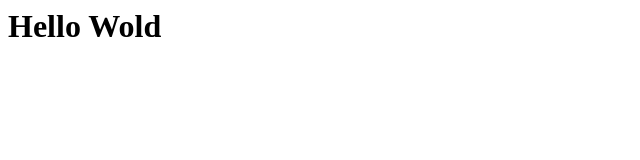
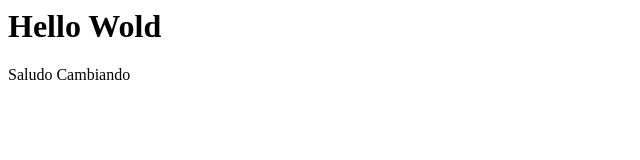
Before and after one commit to Zathey92/mmm, a plain HTML site: page index.html in a window 1280 px wide. Shown: the whole page, without its empty margins (0-640 px from the left). Drawn offline with Linux system fonts and the light colour scheme.

Commit message:
Saludo Cambiado

```diff
--- a/index.html
+++ b/index.html
@@ -1,3 +1,4 @@
 <html>
 <h1> Hello Wold</h1>
+<p>Saludo Cambiando</p>
 </html>
```
